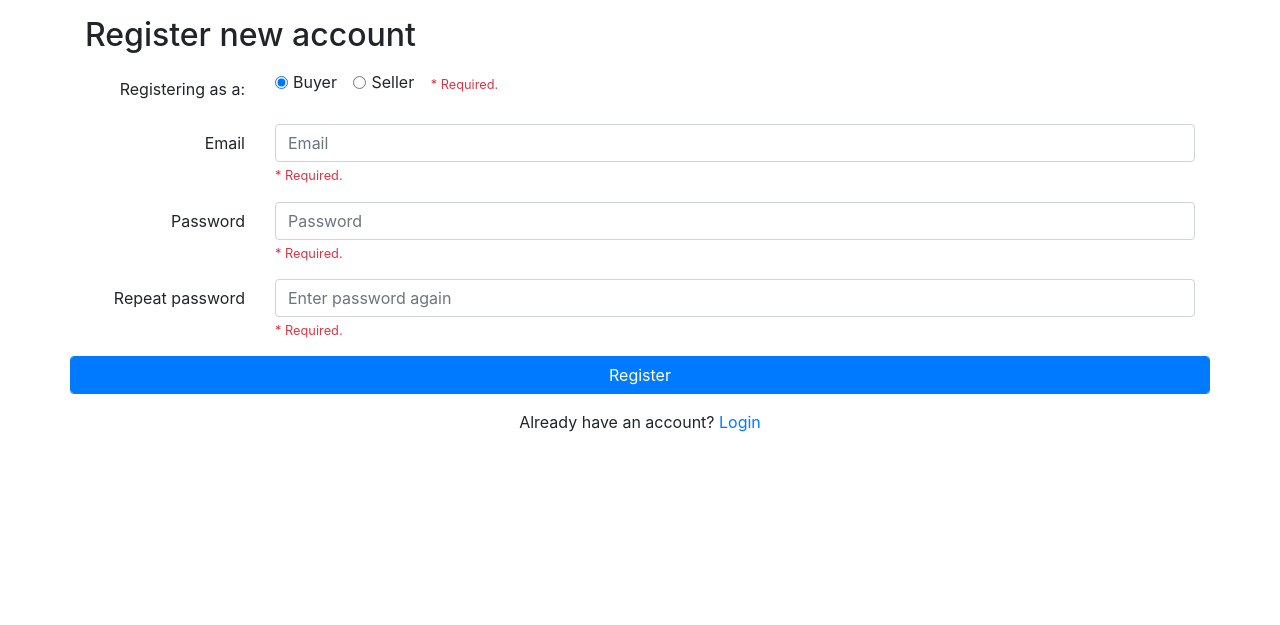
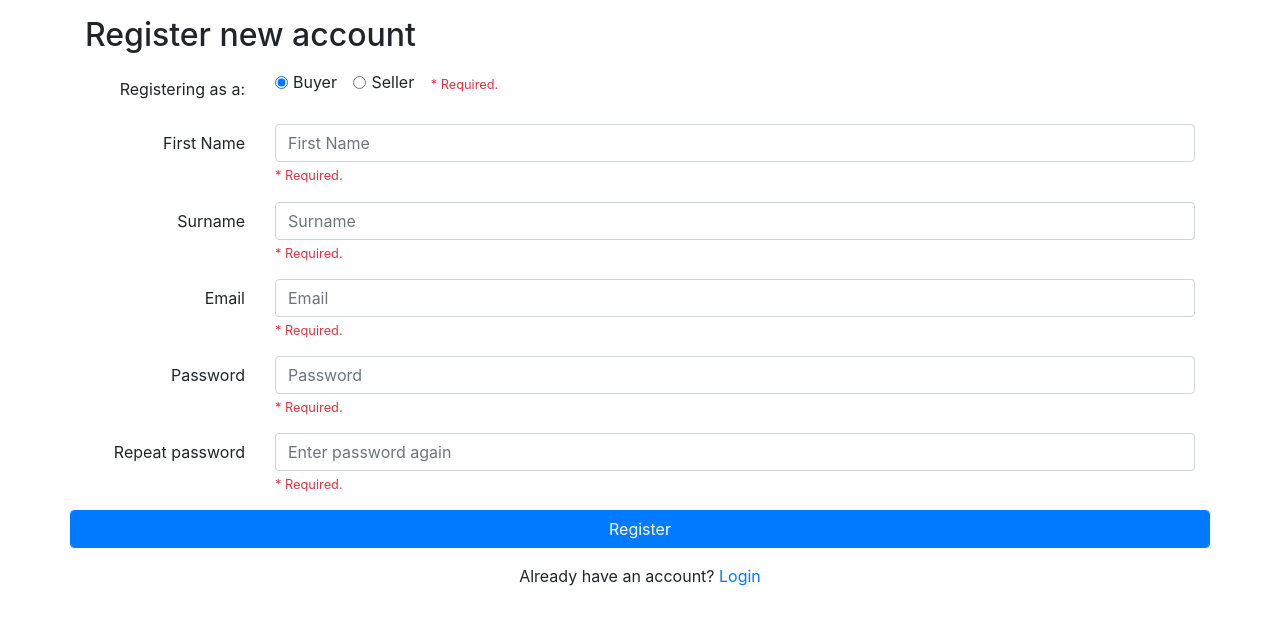
Before and after one commit to shaundbs/databases-coursework, a PHP site: page /register.php in a window 1280 px wide. Shown: the part 116-741 px from the top of the page. Run offline with PHP 8.4, Linux system fonts and the light colour scheme.

Commit message:
registration
users can register as buyers or sellers, and their details are saved to the auction database in the "users" table

```diff
--- /dev/null
+++ b/auction/connect_to_database.php
@@ -0,0 +1,5 @@
+<?php
+$connection = mysqli_connect('localhost','root',
+'Computer_Science.2020','auction')
+or die('Error connecting to MySQL server.');
+?>
--- a/auction/register.php
+++ b/auction/register.php
@@ -20,16 +20,30 @@
 	</div>
   </div>
   <div class="form-group row">
+    <label for="firstName" class="col-sm-2 col-form-label text-right">First Name</label>
+	<div class="col-sm-10">
+      <input type="text" class="form-control" name="firstName" id="firstName" placeholder="First Name">
+      <small id="firstNameHelp" class="form-text text-muted"><span class="text-danger">* Required.</span></small>
+	</div>
+  </div>
+  <div class="form-group row">
+    <label for="familyName" class="col-sm-2 col-form-label text-right">Surname</label>
+	<div class="col-sm-10">
+      <input type="text" class="form-control" name="familyName" id="familyName" placeholder="Surname">
+      <small id="familyNameHelp" class="form-text text-muted"><span class="text-danger">* Required.</span></small>
+	</div>
+  </div>
+  <div class="form-group row">
     <label for="email" class="col-sm-2 col-form-label text-right">Email</label>
 	<div class="col-sm-10">
-      <input type="text" class="form-control" id="email" placeholder="Email">
+      <input type="text" class="form-control" name="email" id="email" placeholder="Email">
       <small id="emailHelp" class="form-text text-muted"><span class="text-danger">* Required.</span></small>
 	</div>
   </div>
   <div class="form-group row">
     <label for="password" class="col-sm-2 col-form-label text-right">Password</label>
     <div class="col-sm-10">
-      <input type="password" class="form-control" id="password" placeholder="Password">
+      <input type="password" class="form-control" name="password" id="password" placeholder="Password">
       <small id="passwordHelp" class="form-text text-muted"><span class="text-danger">* Required.</span></small>
     </div>
   </div>
```
Also changed, not shown: auction/process_registration.php (+26 -0 lines), database/auction.sql (+3 -15 lines).
